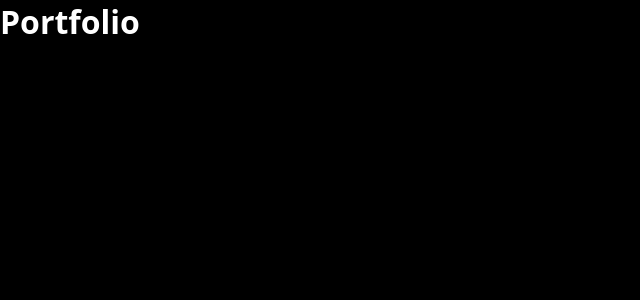
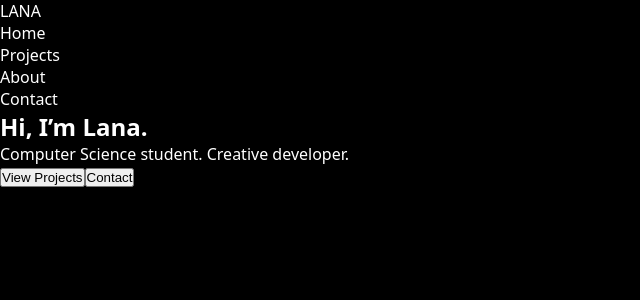
Before and after one commit to Lana-Cambeses/Portfolio, a React (Vite) app in the folder portfolio/: page / in a window 1280 px wide. Shown: the top 300 px of the page, without its empty margins (0-640 px from the left). Built offline with nearby package versions, Linux system fonts and the light colour scheme.

Commit message:
add basic navbar and home structure

```diff
--- a/portfolio/src/App.jsx
+++ b/portfolio/src/App.jsx
@@ -1,7 +1,11 @@
+import Navbar from './components/Navbar'
+import Home from './pages/Home'
+
 function App() {
   return (
     <>
-      <h1>Portfolio</h1>
+      <Navbar />
+      <Home />
     </>
   )
 }
--- a/portfolio/src/components/Navbar.jsx
+++ b/portfolio/src/components/Navbar.jsx
@@ -0,0 +1,20 @@
+function Navbar() {
+  return (
+    <nav className="navbar">
+      <div className="navbar-inner">
+        <div className="navbar-logo">
+          <span>LANA</span>
+        </div>
+
+        <ul className="navbar-links">
+          <li>Home</li>
+          <li>Projects</li>
+          <li>About</li>
+          <li>Contact</li>
+        </ul>
+      </div>
+    </nav>
+  )
+}
+
+export default Navbar
--- a/portfolio/src/pages/Home.jsx
+++ b/portfolio/src/pages/Home.jsx
@@ -0,0 +1,22 @@
+function Home() {
+  return (
+    <main className="home">
+      <section className="hero">
+        <h1 className="hero-title">
+          Hi, I’m Lana.
+        </h1>
+
+        <p className="hero-subtitle">
+          Computer Science student. Creative developer.
+        </p>
+
+        <div className="hero-actions">
+          <button>View Projects</button>
+          <button>Contact</button>
+        </div>
+      </section>
+    </main>
+  )
+}
+
+export default Home
```
